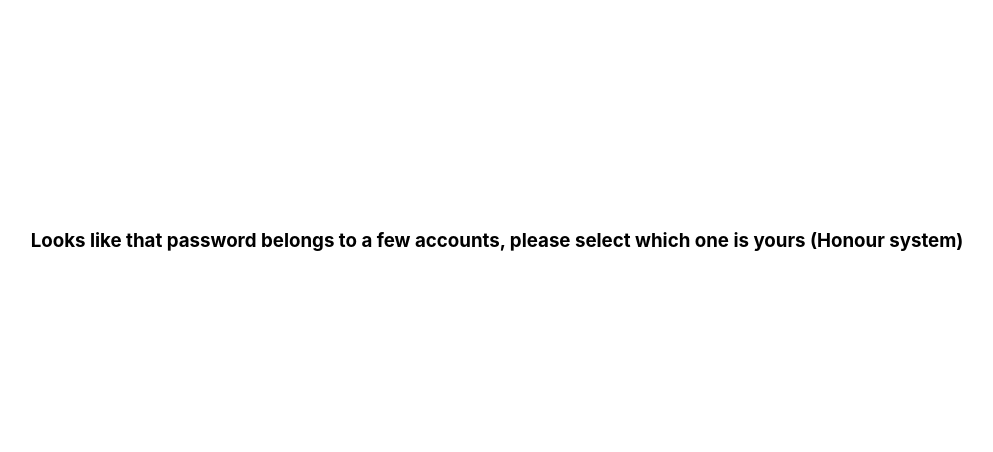
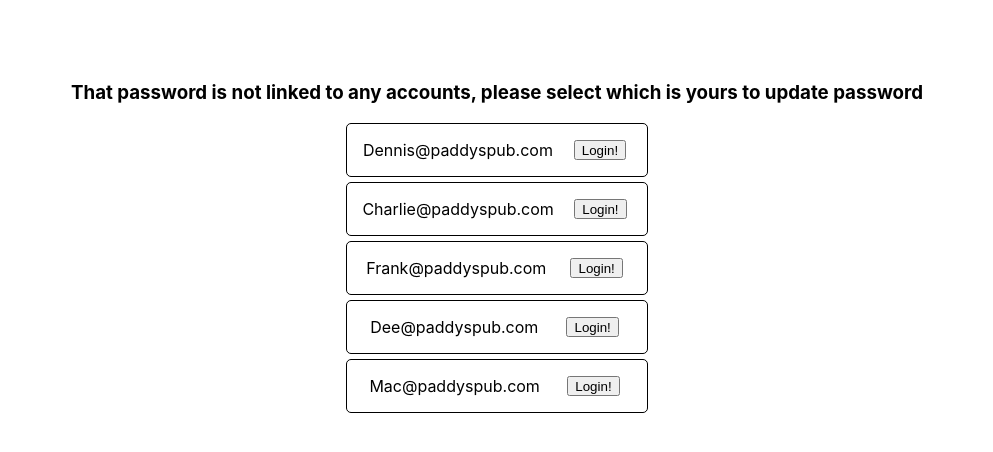
Before and after one commit to CD-Mackay/bad_ui_battles, a React (Create React App) app in the folder which_account/: page / in a window 1280 px wide. Both pictures are taken after typing "Sample123" into the empty fields and a click on the button "Login". Shown: the top 452 px of the page, without its empty margins (143-1136 px from the left). Built offline with nearby package versions, Linux system fonts and the light colour scheme.

Commit message:
Add error handling

```diff
--- a/which_account/src/App.js
+++ b/which_account/src/App.js
@@ -44,7 +44,7 @@ function App() {
   return (
     <div className="App">
       {view === "login" && <Login accounts={accounts} handleLogin={handleLogin} />}
-      {view === "accounts" && <Accounts accounts={possible} setView={setView} />}
+      {view === "accounts" && <Accounts accounts={possible} allAccounts ={accounts} setView={setView} />}
       {view === "success" && <h2>You are now logged in!</h2>}
     </div>
   );
--- a/which_account/src/Components/Accounts/Accounts.js
+++ b/which_account/src/Components/Accounts/Accounts.js
@@ -1,24 +1,39 @@
 import React from "react";
 import "./Accounts.css";
 
-const Accounts = ({ accounts, setView }) => {
+const Accounts = ({ accounts, setView, allAccounts }) => {
   const AccountItem = ({ account }) => {
     return (
       <div className="account-item">
         <p>{account.username}</p>
-        <button className="account-button" onClick={() => setView("success")}>Login!</button>
+        <button className="account-button" onClick={() => setView("success")}>
+          Login!
+        </button>
       </div>
     );
   };
   return (
     <div>
-      <h3>
-        Looks like that password belongs to a few accounts, please select which
-        one is yours (Honour system)
-      </h3>
-      {accounts.map((element, index) => {
-        return <AccountItem account={element} key={index} />;
-      })}
+      {accounts.length > 0 && (
+        <h3>
+          Looks like that password belongs to a few accounts, please select
+          which one is yours (Honour system)
+        </h3>
+      )}
+      {accounts.length === 0 && (
+        <h3>
+          That password is not linked to any accounts, please select which is
+          yours to update password
+        </h3>
+      )}
+      {accounts.length > 0 &&
+        accounts.map((element, index) => {
+          return <AccountItem account={element} key={index} />;
+        })}
+      {accounts.length === 0 &&
+        allAccounts.map((element, index) => {
+          return <AccountItem account={element} key={index} />;
+        })}
     </div>
   );
 };
```
